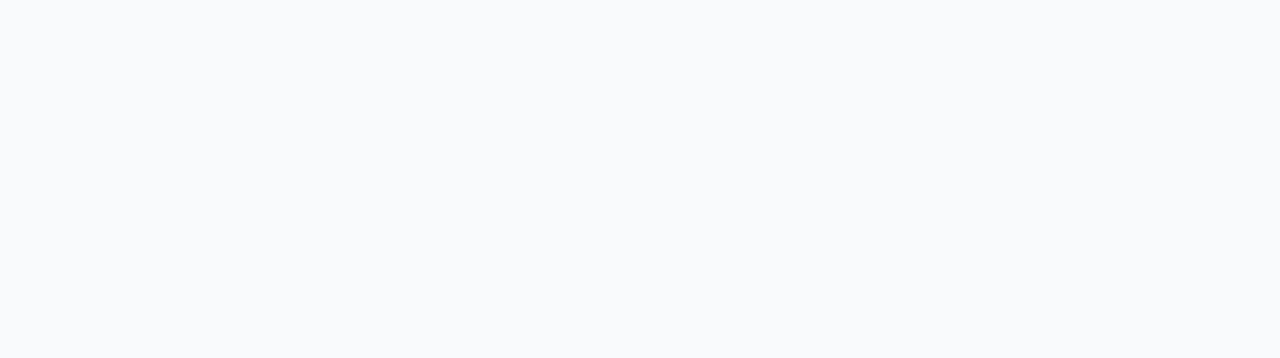
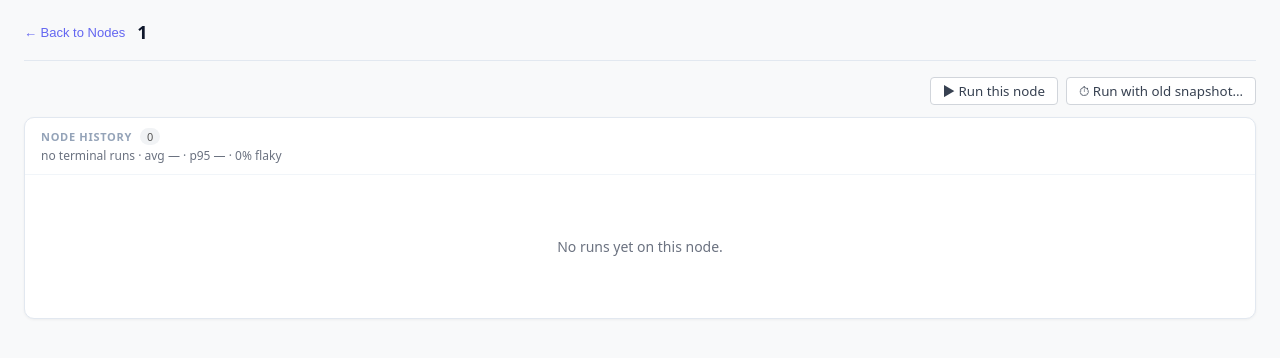
Before and after one commit to carolsimone/continuo, a React (Vite) app in the folder ui-service/: page /node/1 in a window 1280 px wide. Before the commit this address had no page. Shown: the top 358 px of the page. Built offline with nearby package versions, Linux system fonts and the light colour scheme.

Commit message:
feat(ui): migrate node detail to /node/:fqn + extend stats header

```diff
--- a/ui-service/src/client/App.tsx
+++ b/ui-service/src/client/App.tsx
@@ -11,7 +11,7 @@ export default function App() {
         <Route path="/" element={<DashboardPage />} />
         <Route path="/schedule/:name" element={<DetailPage />} />
         <Route path="/schedule/:name/latest" element={<DetailPage mode="latest" />} />
-        <Route path="/schedule/:name/node/:fqn" element={<NodeDetailPage />} />
+        <Route path="/node/:fqn" element={<NodeDetailPage />} />
         <Route path="/releases/:id" element={<ReleaseDetailPage />} />
       </Routes>
     </BrowserRouter>
--- a/ui-service/src/client/DetailPage.tsx
+++ b/ui-service/src/client/DetailPage.tsx
@@ -637,12 +637,12 @@ export default function DetailPage({ mode = 'run' }: DetailPageProps) {
                     {selectedNodeId && name && (
                       <a
                         className="dag-focus-open-link"
-                        href={`/schedule/${encodeURIComponent(name)}/node/${encodeURIComponent(selectedNodeId)}`}
+                        href={`/node/${encodeURIComponent(selectedNodeId)}`}
                         onClick={e => {
                           e.preventDefault();
                           navigate(
-                            `/schedule/${encodeURIComponent(name)}/node/${encodeURIComponent(selectedNodeId)}`,
-                            { state: { from_mode: mode === 'latest' ? 'latest' : 'run' } },
+                            `/node/${encodeURIComponent(selectedNodeId)}`,
+                            { state: { from: { type: 'schedule', name, mode: mode === 'latest' ? 'latest' : 'run' } } },
                           );
                         }}
                       >
--- a/ui-service/src/client/NodeDetailPage.tsx
+++ b/ui-service/src/client/NodeDetailPage.tsx
@@ -1,8 +1,8 @@
 import { useCallback, useEffect, useState } from 'react';
 import { createPortal } from 'react-dom';
 import { useLocation, useNavigate, useParams } from 'react-router-dom';
-import type { NodeRun, NodeRunsResponse } from './types';
-import { kindLabel, computeNodeStats, formatDuration } from './node-helpers';
+import type { NodeRun, NodeRunsResponse, NodeDetailFrom } from './types';
+import { kindLabel, computeNodeStats, formatDuration, formatRelative } from './node-helpers';
 import RunSourcePickerDialog from './RunSourcePickerDialog';
 
 function formatTime(iso: string | null): string {
@@ -64,13 +64,17 @@ function NodeRunRow({ run: r }: { run: NodeRun }) {
 }
 
 export default function NodeDetailPage() {
-  const { name, fqn } = useParams<{ name: string; fqn: string }>();
+  const { fqn } = useParams<{ fqn: string }>();
   const navigate = useNavigate();
   const location = useLocation();
-  const fromMode: 'run' | 'latest' = (location.state as { from_mode?: 'run' | 'latest' } | null)?.from_mode === 'latest'
-    ? 'latest'
-    : 'run';
-  const backPath = fromMode === 'latest' ? `/schedule/${name}/latest` : `/schedule/${name}`;
+  const from = (location.state as { from?: NodeDetailFrom } | null)?.from;
+
+  let backLabel = '← Back to Nodes';
+  let backPath = '/?tab=nodes';
+  if (from?.type === 'schedule') {
+    backLabel = `← Back to ${from.name}`;
+    backPath = from.mode === 'latest' ? `/schedule/${from.name}/latest` : `/schedule/${from.name}`;
+  }
   const [runs, setRuns] = useState<NodeRun[]>([]);
   const [runState, setRunState] = useState<'idle' | 'loading' | 'success' | 'error'>('idle');
   const [runError, setRunError] = useState<string | null>(null);
@@ -137,7 +141,7 @@ export default function NodeDetailPage() {
 
       <header className="page-header">
         <button className="detail-back-link" onClick={() => navigate(backPath)}>
-          ← Back to {name}
+          {backLabel}
         </button>
         <div className="detail-scheduler-name">{fqn}</div>
       </header>
@@ -175,11 +179,11 @@ export default function NodeDetailPage() {
               <span className="section-header__count">{stats.total}</span>
             </div>
             <div className="section-header__sub">
-              {stats.successRatePct !== null
-                ? `${stats.successRatePct}% succeeded`
-                : 'no terminal runs'}
-              {' · '}
-              avg {formatDuration(stats.avgDurationSec)}
+              {stats.successRatePct !== null ? `${stats.successRatePct}% succeeded` : 'no terminal runs'}
+              {' · '}avg {formatDuration(stats.avgDurationSec)}
+              {' · '}p95 {formatDuration(stats.p95DurationSec)}
+              {' · '}{stats.flakyRatePct}% flaky
+              {stats.lastRunAt && <> {' · '}last {formatRelative(stats.lastRunAt)}</>}
             </div>
           </div>
           {runs.length === 0 ? (
```
Also changed, not shown: 2 other files (tests, documents, lock files or other folders).
